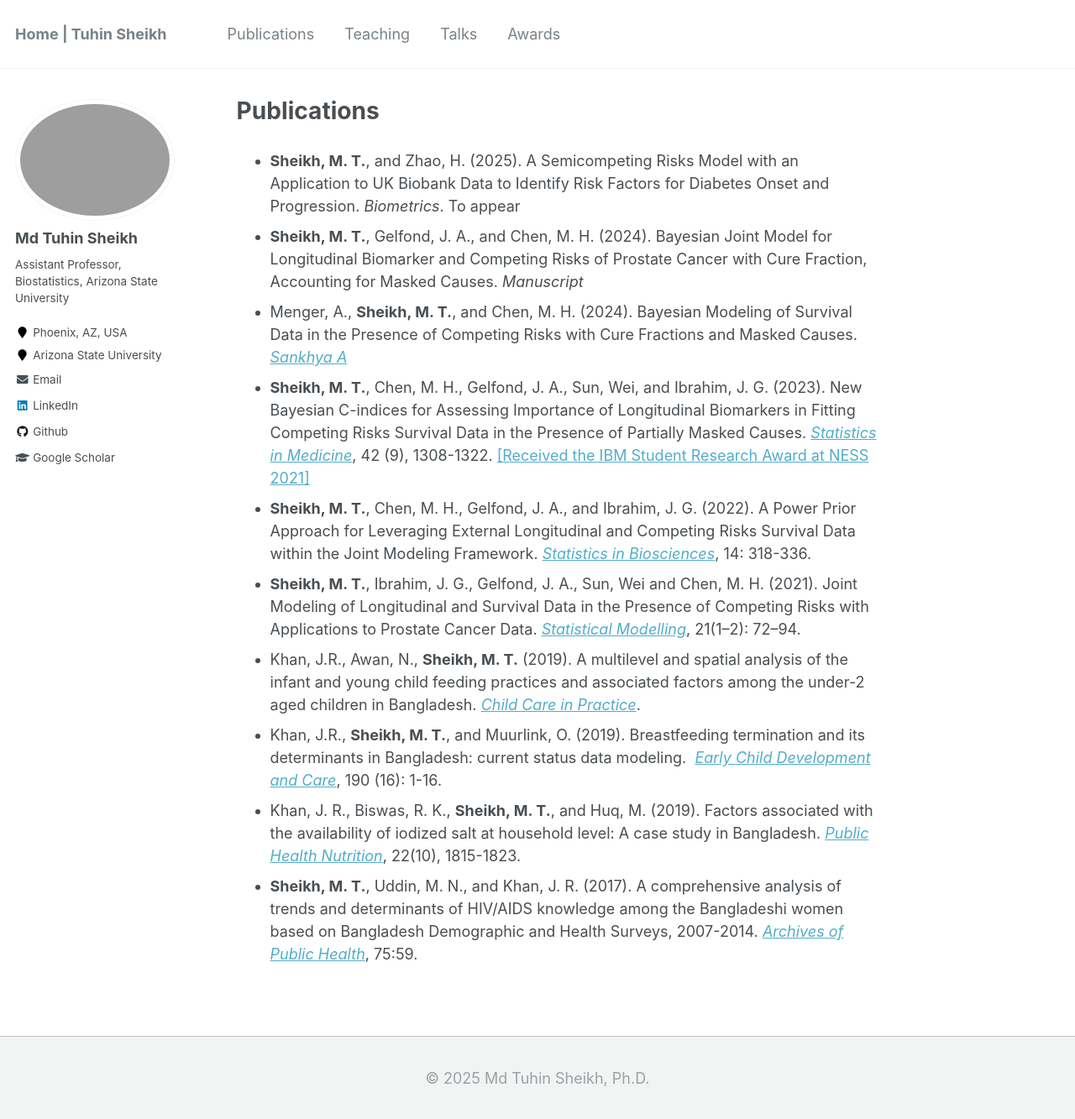
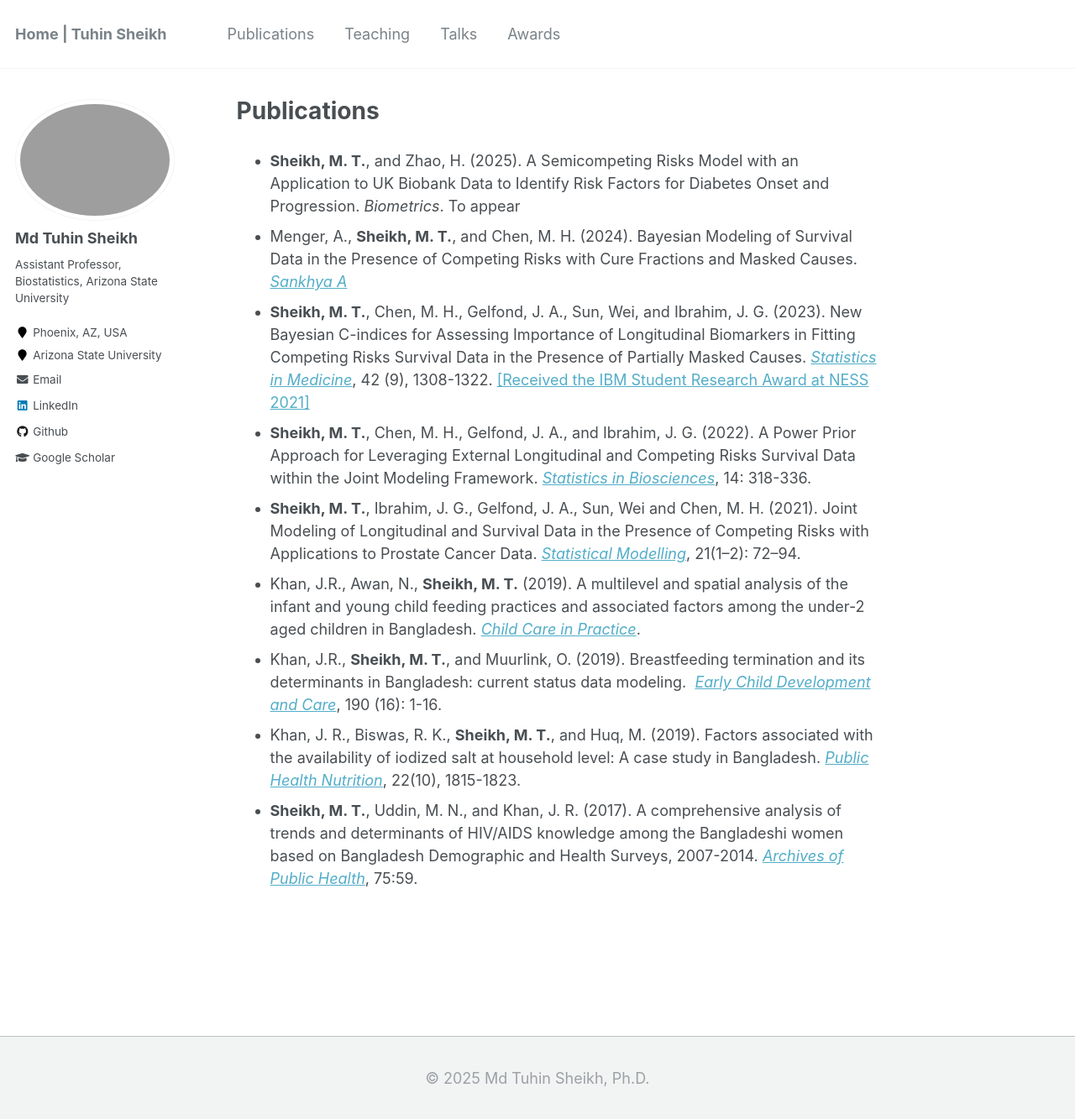
Before and after one commit to mdtuhinsheikh/mdtuhinsheikh.github.io, a Jekyll site: the page built from _pages/publications.md, in a window 1280 px wide and 1357 px high. Shown: the top 1333 px of the window at 84% size. Built offline with Jekyll 4.4.1, drawn with Linux system fonts in a browser that asks for light colours.

Commit message:
Update publications.md

```diff
--- a/_pages/publications.md
+++ b/_pages/publications.md
@@ -6,7 +6,7 @@ author_profile: true
 
 - **Sheikh, M. T.**, and Zhao, H. (2025). A Semicompeting Risks Model with an Application to UK Biobank Data to Identify Risk Factors for Diabetes Onset and Progression. *Biometrics*. To appear
 <!-- - **Sheikh, M. T.**, and Zhao, H. (2024). Latent class mixed effects model with endogenous time-varying covariates for classifying longitudinal hemoglobin profiles in individuals at elevated risk of diabetes. *In preparation* -->
-- **Sheikh, M. T.**, Gelfond, J. A., and Chen, M. H. (2024). Bayesian Joint Model for Longitudinal Biomarker and Competing Risks of Prostate Cancer with Cure Fraction, Accounting for Masked Causes. *Manuscript*
+<!-- - **Sheikh, M. T.**, Gelfond, J. A., and Chen, M. H. (2024). Bayesian Joint Model for Longitudinal Biomarker and Competing Risks of Prostate Cancer with Cure Fraction, Accounting for Masked Causes. *Manuscript* -->
 - Menger, A., **Sheikh, M. T.**, and Chen, M. H. (2024). Bayesian Modeling of Survival Data in the Presence of Competing Risks with Cure Fractions and Masked Causes. [*Sankhya A*](https://link.springer.com/article/10.1007/s13171-023-00335-5){:target="_blank}
 <!-- - Menger, A., **Sheikh, M. T.**, and Chen, M. H. (2023). Joint Modeling of Longitudinal and Competing Risks Survival Data with Cure Fractions and Masked Causes. *In preparation* -->
 - **Sheikh, M. T.**, Chen, M. H., Gelfond, J. A., Sun, Wei, and Ibrahim, J. G. (2023). New Bayesian C-indices for Assessing Importance of Longitudinal Biomarkers
```
